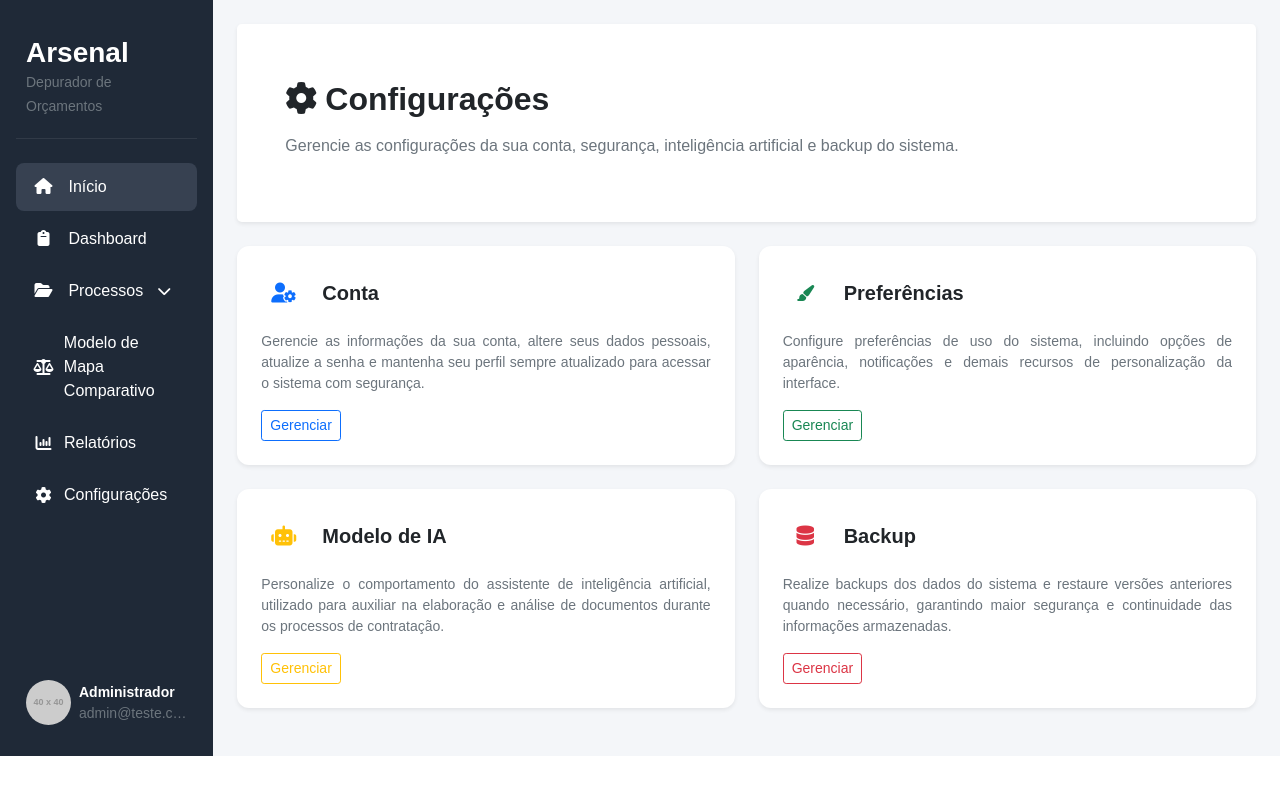
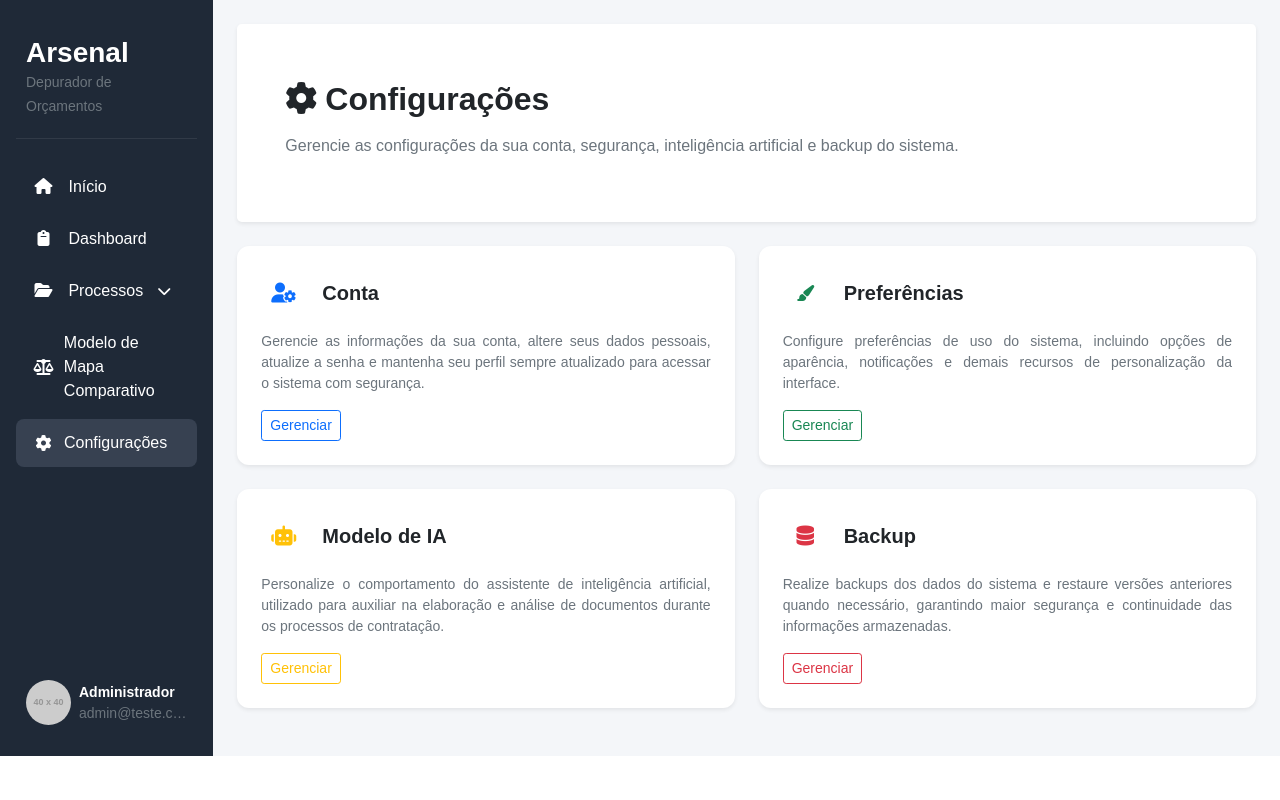
Before and after one commit to TamiresMusafir/arsenal, a Django app: page /configuracoes/ in a window 1280 px wide. Run offline with Django 5.2, Linux system fonts and the light colour scheme; grey boxes labelled with a size stand in for pictures from a placeholder-image service; some libraries are stand-ins or nearby versions.

Commit message:
Update sidebar.html

```diff
--- a/templates/partials/sidebar.html
+++ b/templates/partials/sidebar.html
@@ -19,17 +19,22 @@
               <span class="text-muted small"> Depurador de Orçamentos </span>
             </div>
             <!-- Navegação -->
+            {% with pagina=request.resolver_match.url_name %}
               <nav class="nav nav-pills flex-column gap-1">
-              <a class="nav-link active" href="{% url 'home' %}">
+                <a class="nav-link {% if pagina == 'home' %} active {% endif %}" href="{% url 'home' %}">
                   <i class="fa-solid fa-house fa-fw me-2"></i>
                   <span>Início</span>
                 </a>
-              <a class="nav-link" href="{% url 'dashboard' %}">
+                <a class="nav-link {% if pagina == 'dashboard' %} active {% endif %}" href="{% url 'dashboard' %}">
                   <i class="fa-solid fa-clipboard fa-fw me-2"></i>
                   <span>Dashboard</span>
                 </a>
                 <!-- Processos -->
-              <a class="nav-link d-flex justify-content-between align-items-center" data-bs-toggle="collapse" href="#submenuProcessos" role="button" aria-expanded="false" aria-controls="submenuProcessos">
+                <a class="nav-link {% if pagina == 'processos' %}active{% endif %}
+                                   {% if pagina == 'novo_processo' %}active{% endif %}
+                                   {% if pagina == 'documentos' %}active{% endif %}
+                                   {% if pagina == 'mapas_gerados' %}active{% endif %}
+                                   d-flex justify-content-between align-items-center" data-bs-toggle="collapse" href="#submenuProcessos" role="button" aria-expanded="false" aria-controls="submenuProcessos">
                   <span>
                     <i class="fa-solid fa-folder-open fa-fw me-2"></i>
                     Processos
@@ -38,39 +43,36 @@
                 </a>
                 <div class="collapse" id="submenuProcessos">
                   <div class="nav flex-column ms-3 ps-2 border-start border-secondary border-opacity-25">
-                  <a class="nav-link py-2 text-white-50 small d-flex align-items-center" href="{% url 'processos' %}">
+                    <a class="nav-link {% if pagina == 'processos' %} active {% endif %} py-2 text-white-50 small d-flex align-items-center" href="{% url 'processos' %}">
                       <i class="fa-solid fa-folder-open fa-fw me-2"></i>
                       <span>Ver Processos</span>
                     </a>
-                  <a class="nav-link py-2 text-white-50 small d-flex align-items-center" href="{% url 'novo_processo' %}">
+                    <a class="nav-link {% if pagina == 'novo_processo' %} active {% endif %} py-2 text-white-50 small d-flex align-items-center" href="{% url 'novo_processo' %}">
                       <i class="fa-solid fa-file-circle-plus fa-fw me-2"></i>
                       <span>Novo Processo</span>
                     </a>
-                  <a class="nav-link py-2 text-white-50 small d-flex align-items-center" href="{% url 'documentos' %}">
+                    <a class="nav-link {% if pagina == 'documentos' %} active {% endif %} py-2 text-white-50 small d-flex align-items-center" href="{% url 'documentos' %}">
                       <i class="fa-solid fa-file-lines fa-fw me-2"></i>
                       <span>Documentos</span>
                     </a>
                     <a
-                    class="nav-link py-2 text-white-50 small d-flex align-items-center"
+                      class="nav-link {% if pagina == 'mapas_gerados' %} active {% endif %}py-2 text-white-50 small d-flex align-items-center"
                       href="{% url 'mapas_gerados' %}">
                       <i class="fa-solid fa-file-circle-check fa-fw me-2"></i>
                       <span>Mapas Gerados</span>
                     </a>
                   </div>
                 </div>
-              <a class="nav-link d-flex align-items-center" href="{% url 'mapa' %}">
+                <a class="nav-link {% if pagina == 'mapa' %} active {% endif %}d-flex align-items-center" href="{% url 'mapa' %}">
                   <i class="fa-solid fa-scale-balanced fa-fw me-2"></i>
                   <span>Modelo de Mapa<br />Comparativo</span>
                 </a>
-              <a class="nav-link d-flex align-items-center" href="{% url 'relatorios' %}">
-                <i class="fa-solid fa-chart-column fa-fw me-2"></i>
-                <span>Relatórios</span>
-              </a>
-              <a class="nav-link d-flex align-items-center" href="{% url 'configuracoes' %}">
+                <a class="nav-link {% if pagina == 'configuracoes' %} active {% endif %} d-flex align-items-center" href="{% url 'configuracoes' %}">
                   <i class="fa-solid fa-gear fa-fw me-2"></i>
                   <span>Configurações</span>
                 </a>
               </nav>
+            {% endwith %}
           </div>
           <!-- Perfil -->
           <div class="perfil d-flex align-items-center gap-2 pt-3 mt-4 border-top border-secondary">
```
Lines whose indentation alone changed are shown as unchanged.
